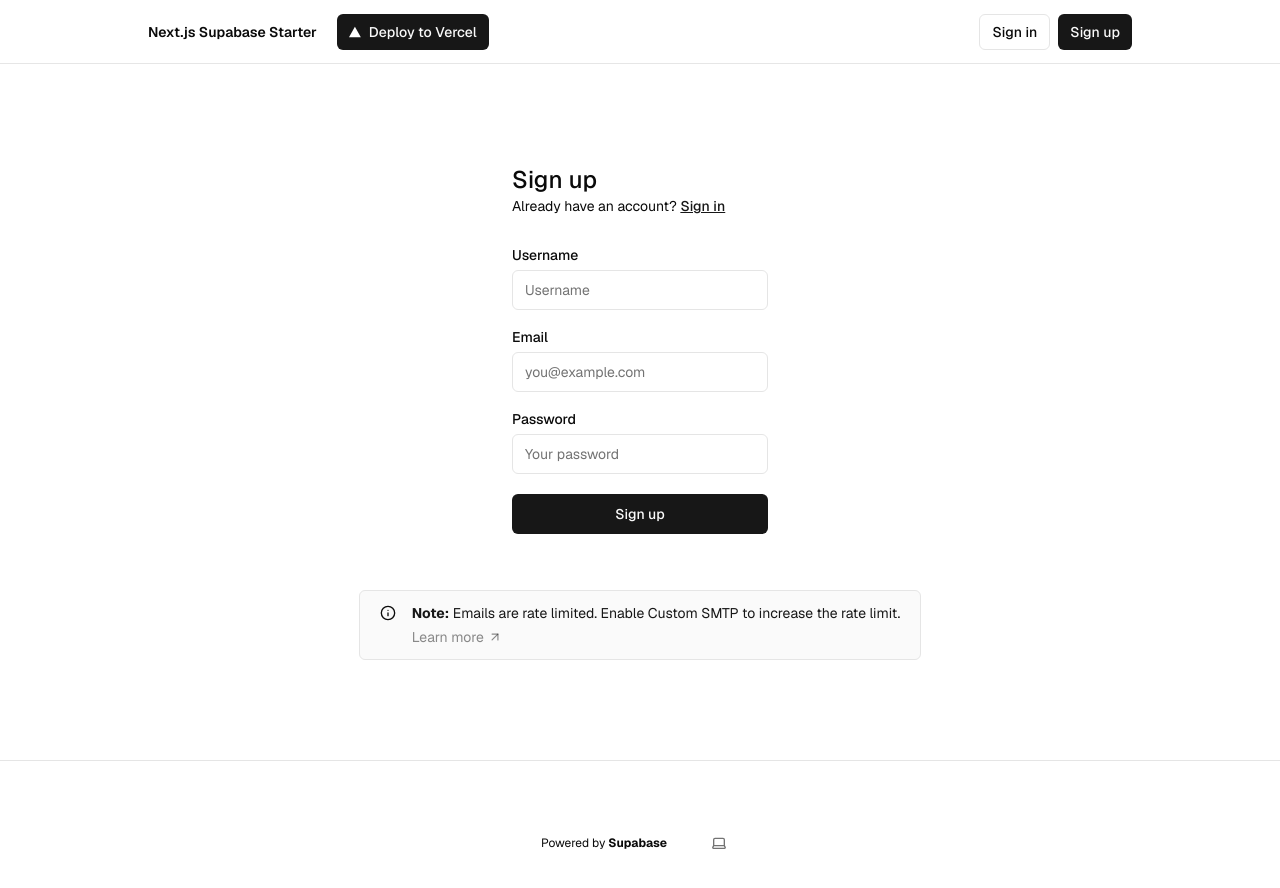
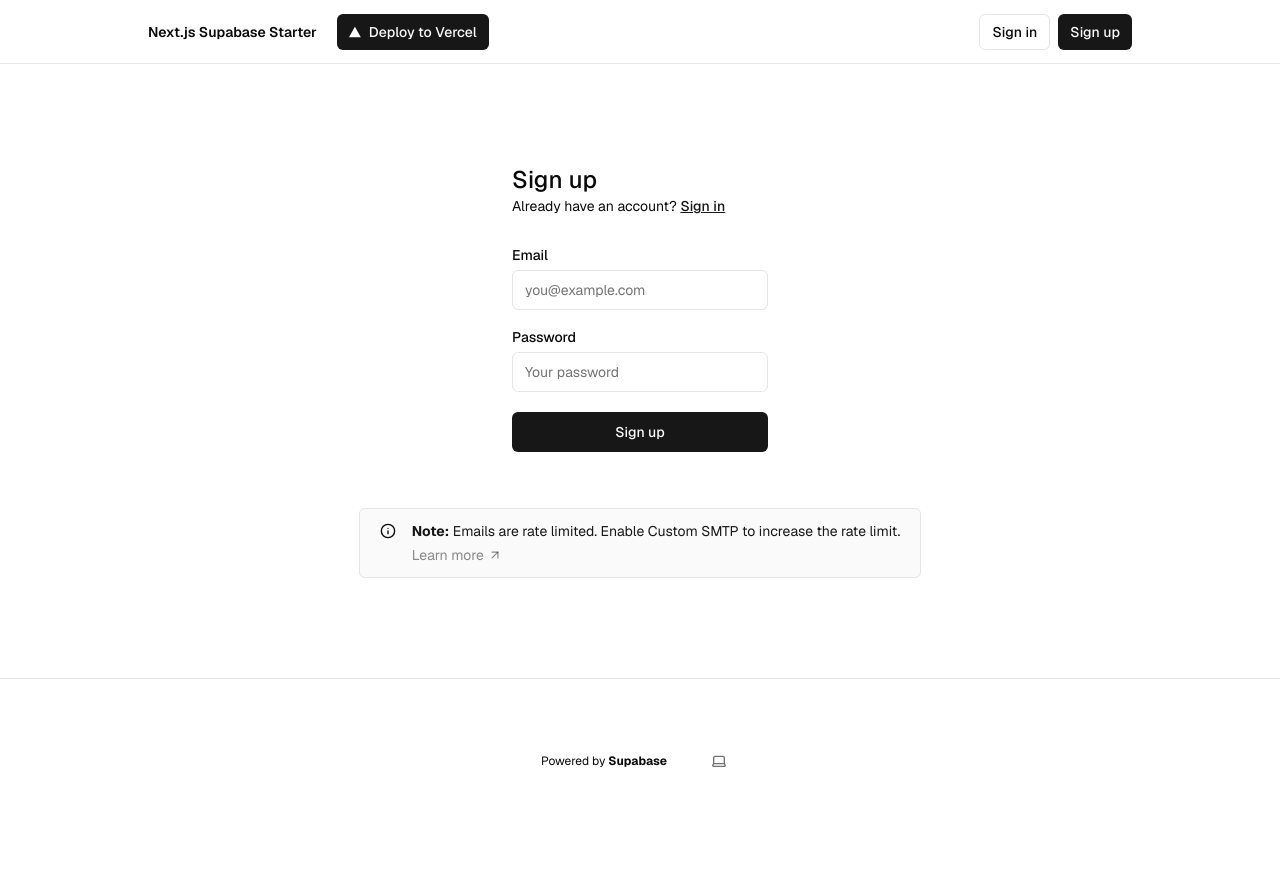
Before and after one commit to rakenduste-programmeerimine-2024/flashcards, a Next.js app: page /sign-up in a window 1280 px wide. Shown: the top 888 px of the page. After the commit the page ends 843 px from the top, so only its background shows below. Built offline with nearby package versions, Linux system fonts and the light colour scheme; no server answers.

Commit message:
feat: redirect sign up

```diff
--- a/app/(auth-pages)/sign-up/page.tsx
+++ b/app/(auth-pages)/sign-up/page.tsx
@@ -32,12 +32,6 @@ export default async function Signup(props: {
           </Link>
         </p>
         <div className="flex flex-col gap-2 [&>input]:mb-3 mt-8">
-        <Label htmlFor="displayname">Username</Label>
-          <Input
-            name="displayname"
-            placeholder="Username"
-            required
-          />
           <Label htmlFor="email">Email</Label>
           <Input
             name="email"
--- a/app/actions.ts
+++ b/app/actions.ts
@@ -24,14 +24,10 @@ export const signUpAction = async (formData: FormData) => {
   })
 
   if (error) {
-    console.error(error.code + " " + error.message)
-    return encodedRedirect("error", "/sign-up", error.message)
+    console.error(`${error.code} ${error.message}`);
+    return encodedRedirect("error", "/sign-up", error.message);
   } else {
-    return encodedRedirect(
-      "success",
-      "/sign-up",
-      "Thanks for signing up! Please check your email for a verification link.",
-    )
+    return redirect("/homepage");
   }
 }
 
```
